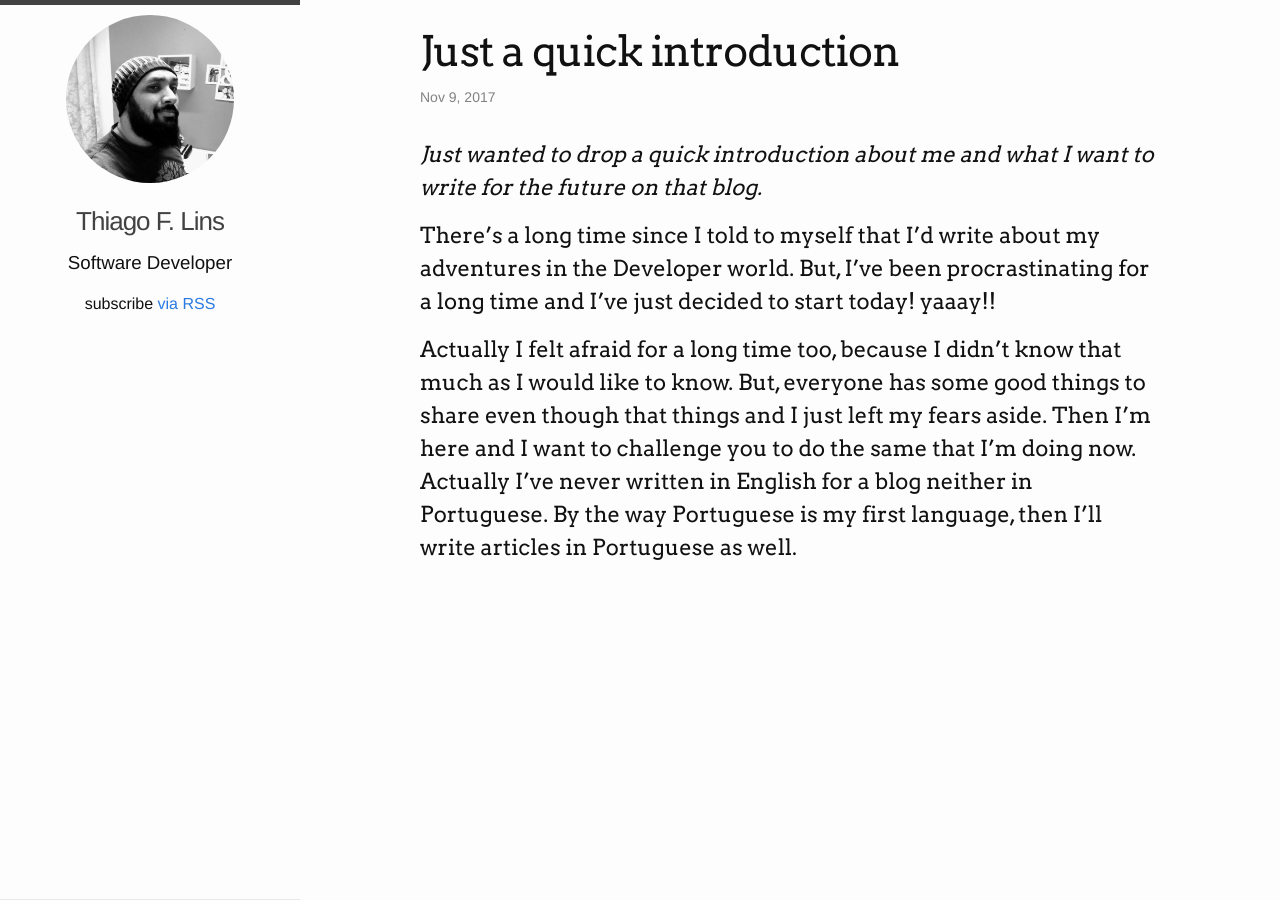
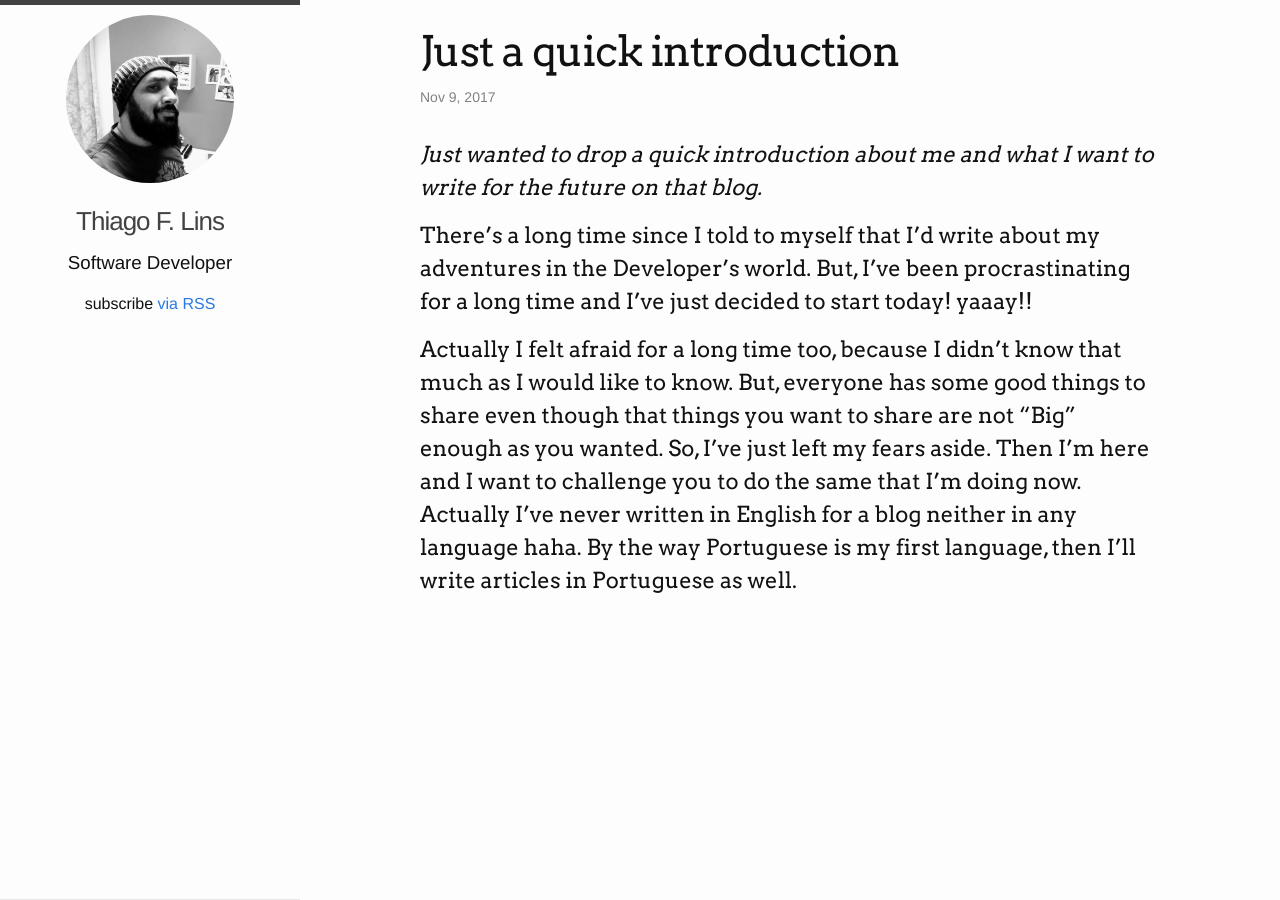
Before and after one commit to kidush/kidush.github.io, a Jekyll site: the page built from _posts/2017-11-09-just-an-introduction.md, in a window 1280 px wide. Built offline with Jekyll 4.4.1, drawn with Linux system fonts in a browser that asks for light colours.

Commit message:
Update in introduction article

```diff
--- a/_posts/2017-11-09-just-an-introduction.md
+++ b/_posts/2017-11-09-just-an-introduction.md
@@ -2,16 +2,16 @@
 layout: post
 title: "Just a quick introduction"
 date: 2017-11-09 16:24:26 -0300
-category: carrer
+category: career
 ---
 
 
 *Just wanted to drop a quick introduction about me and what I want to write for the future on that blog.*
 
-There's a long time since I told to myself that I'd write about my adventures in the Developer world.
+There's a long time since I told to myself that I'd write about my adventures in the Developer's world.
 But, I've been procrastinating for a long time and I've just decided to start today! yaaay!!
 
 Actually I felt afraid for a long time too, because I didn't know that much as I would like to know.
-But, everyone has some good things to share even though that things and I just left my fears aside.
-Then I'm here and I want to challenge you to do the same that I'm doing now. Actually I've never written in English for a blog neither in Portuguese.
+But, everyone has some good things to share even though that things you want to share are not "Big" enough as you wanted. So, I've just left my fears aside.
+Then I'm here and I want to challenge you to do the same that I'm doing now. Actually I've never written in English for a blog neither in any language haha.
 By the way Portuguese is my first language, then I'll write articles in Portuguese as well.
```
